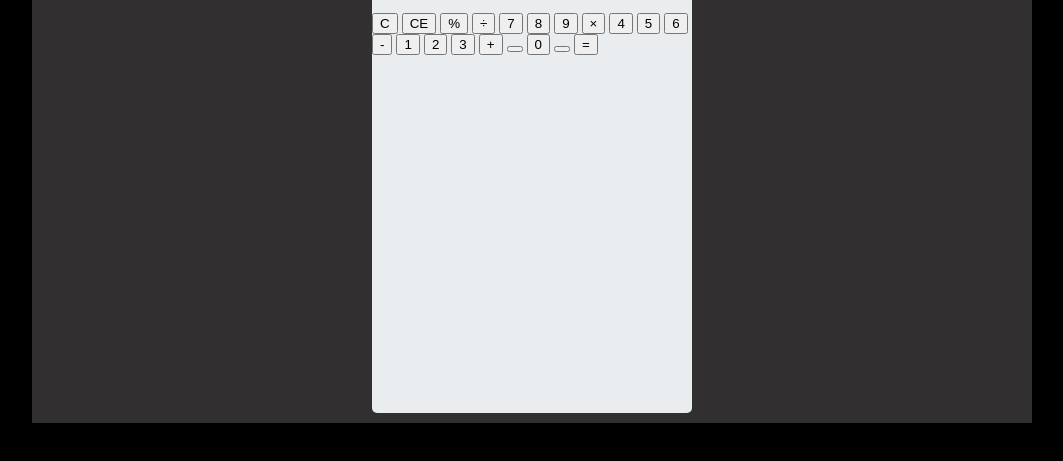
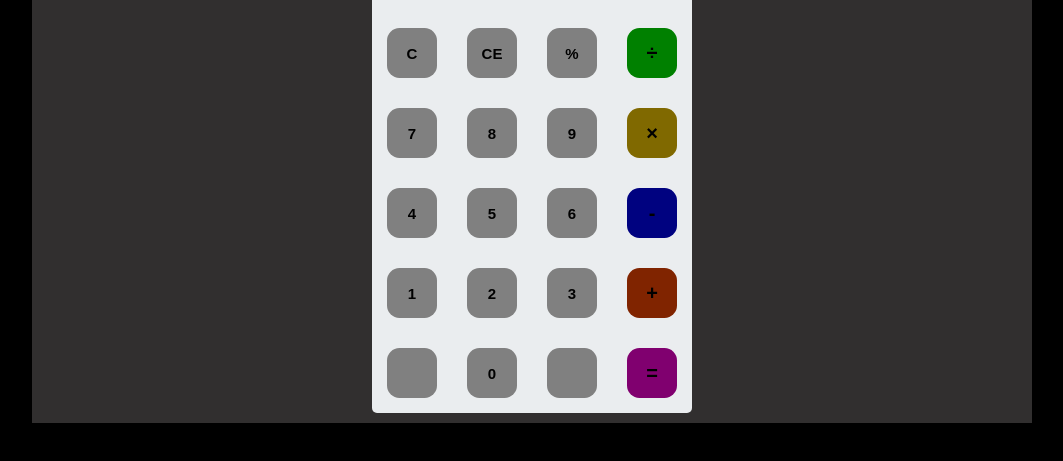
Before and after one commit to Dushani-Ranasinghe/JavaScript-Calculator, a plain HTML site: page index.html in a window 1280 px wide. Shown: the part 147-608 px from the top of the page, without its empty margins (108-1171 px from the left). Drawn offline with Linux system fonts and the light colour scheme.

Commit message:
Styled keypad

```diff
--- a/style.css
+++ b/style.css
@@ -41,3 +41,41 @@
 .keypad{
     height: 400px;
 }
+
+.operator, .number, .empty{
+  width: 50px;
+  height: 50px;
+  margin: 15px;
+  float: left;
+  border-radius: 25%;
+  border-width: 0;
+  background-color: gray;
+  font-weight: bold;
+  font-size: 15px;
+}
+.operator, .number{
+    cursor: pointer;
+}
+.operator:active, .number:active{
+    font-size: 13px;
+}
+button:nth-child(4){
+    font-size: 20px;
+    background-color: green;
+}
+button:nth-child(8){
+    font-size: 20px;
+    background-color: rgb(128, 105, 0);
+}
+button:nth-child(12){
+    font-size: 20px;
+    background-color: rgb(0, 2, 128);
+}
+button:nth-child(16){
+    font-size: 20px;
+    background-color: rgb(128, 36, 0);
+}
+button:nth-child(20){
+    font-size: 20px;
+    background-color: rgb(128, 0, 111);
+}
```
